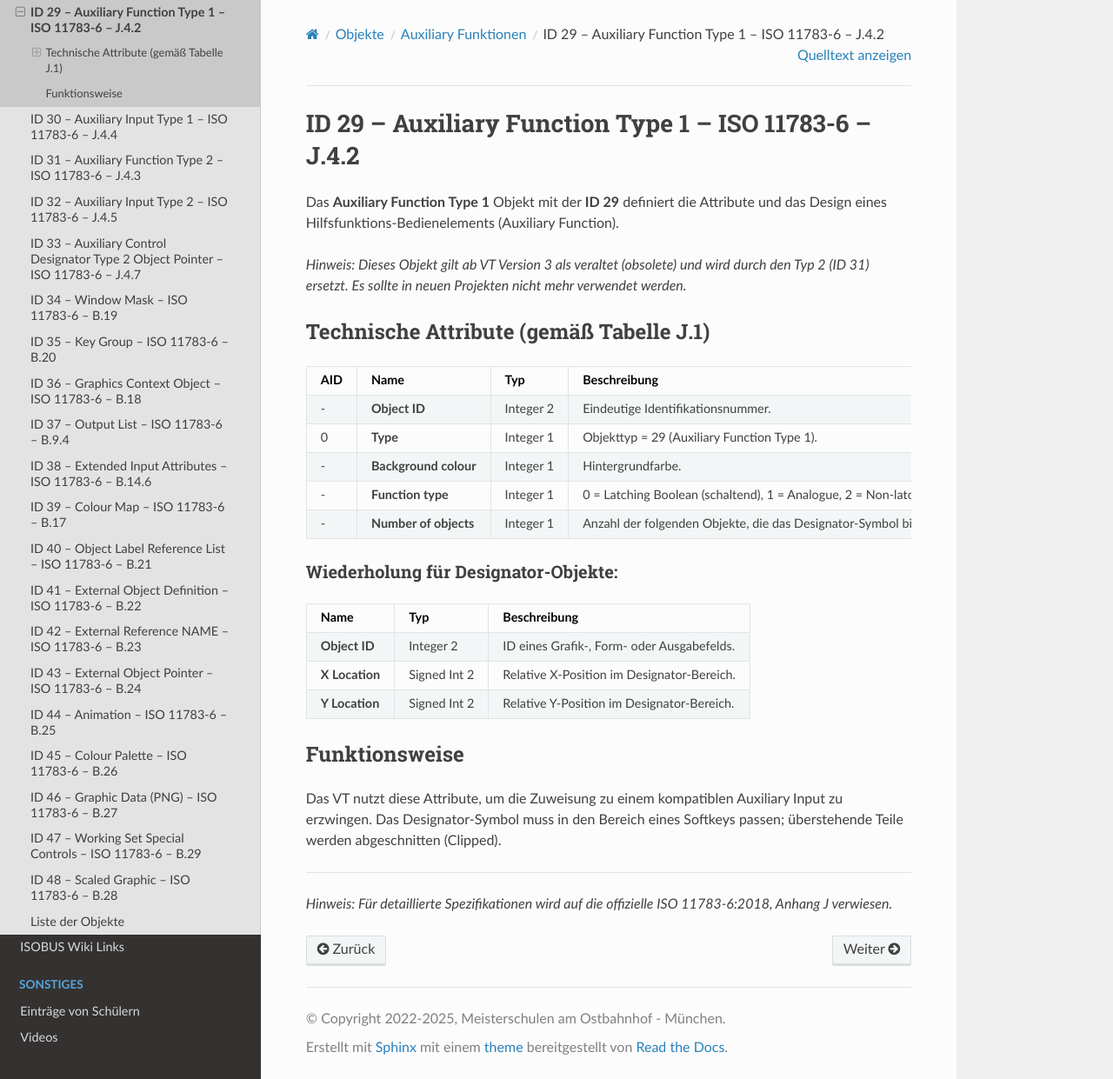
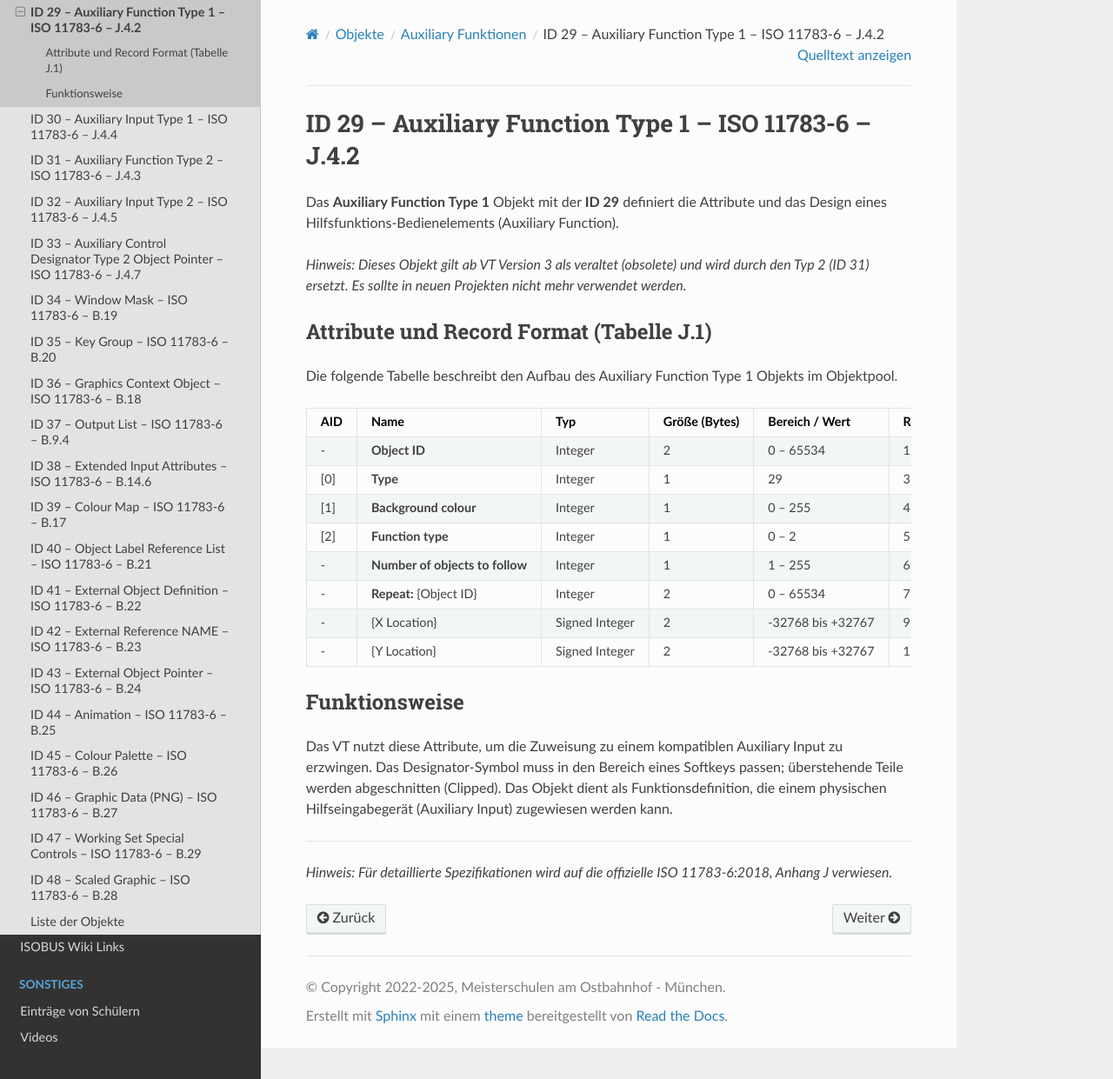
Before and after one commit to Meisterschulen-am-Ostbahnhof-Munchen/ISOBUS-VT-Objects-docs, a Sphinx documentation site: the page built from docs/isobus-objects/ID-29---Auxiliary-Function-Type-1---ISO-11783-6---J.4.2.md, in a window 1280 px wide and 1241 px high. Shown: the whole window at 87% size. Built offline with Sphinx 7.4.7 and the Read the Docs theme 3.1.0, drawn with Linux system fonts in a browser that asks for light colours.

Commit message:
docs: update Auxiliary Function Type 1 (ID 29) with accurate attribute table and record format from ISO 11783-6 Annex J.4.2

```diff
--- a/docs/isobus-objects/ID-29---Auxiliary-Function-Type-1---ISO-11783-6---J.4.2.md
+++ b/docs/isobus-objects/ID-29---Auxiliary-Function-Type-1---ISO-11783-6---J.4.2.md
@@ -7,25 +7,24 @@
 
 *Hinweis: Dieses Objekt gilt ab VT Version 3 als veraltet (obsolete) und wird durch den Typ 2 (ID 31) ersetzt. Es sollte in neuen Projekten nicht mehr verwendet werden.*
 
-## Technische Attribute (gemäß Tabelle J.1)
+### Attribute und Record Format (Tabelle J.1)
 
-| AID | Name | Typ | Beschreibung |
-| :--- | :--- | :--- | :--- |
-| - | **Object ID** | Integer 2 | Eindeutige Identifikationsnummer. |
-| 0 | **Type** | Integer 1 | Objekttyp = 29 (Auxiliary Function Type 1). |
-| - | **Background colour** | Integer 1 | Hintergrundfarbe. |
-| - | **Function type** | Integer 1 | 0 = Latching Boolean (schaltend), 1 = Analogue, 2 = Non-latching Boolean (tastend). |
-| - | **Number of objects** | Integer 1 | Anzahl der folgenden Objekte, die das Designator-Symbol bilden. |
+Die folgende Tabelle beschreibt den Aufbau des Auxiliary Function Type 1 Objekts im Objektpool.
 
-### Wiederholung für Designator-Objekte:
-| Name | Typ | Beschreibung |
-| :--- | :--- | :--- |
-| **Object ID** | Integer 2 | ID eines Grafik-, Form- oder Ausgabefelds. |
-| **X Location** | Signed Int 2 | Relative X-Position im Designator-Bereich. |
-| **Y Location** | Signed Int 2 | Relative Y-Position im Designator-Bereich. |
+| AID | Name | Typ | Größe (Bytes) | Bereich / Wert | Record Byte | Beschreibung |
+| :--- | :--- | :--- | :--- | :--- | :--- | :--- |
+| - | **Object ID** | Integer | 2 | 0 – 65534 | 1 – 2 | Eindeutige ID im Objektpool. |
+| [0] | **Type** | Integer | 1 | 29 | 3 | Objekttyp = Auxiliary Function Type 1. |
+| [1] | **Background colour** | Integer | 1 | 0 – 255 | 4 | Hintergrundfarbe. |
+| [2] | **Function type** | Integer | 1 | 0 – 2 | 5 | 0=Schaltend (Latch Boolean), 1=Analog, 2=Tastend (Non-latching Boolean). |
+| - | **Number of objects to follow** | Integer | 1 | 1 – 255 | 6 | Anzahl der direkt enthaltenen Objekte (Designator). |
+| - | **Repeat:** {Object ID} | Integer | 2 | 0 – 65534 | 7 + ... | Objekt-ID eines enthaltenen Objekts. |
+| - | {X Location} | Signed Integer | 2 | -32768 bis +32767 | 9 + ... | X-Position relativ zur oberen linken Ecke. |
+| - | {Y Location} | Signed Integer | 2 | -32768 bis +32767 | 11 + ... | Y-Position relativ zur oberen linken Ecke. |
 
 ## Funktionsweise
 Das VT nutzt diese Attribute, um die Zuweisung zu einem kompatiblen Auxiliary Input zu erzwingen. Das Designator-Symbol muss in den Bereich eines Softkeys passen; überstehende Teile werden abgeschnitten (Clipped).
+Das Objekt dient als Funktionsdefinition, die einem physischen Hilfseingabegerät (Auxiliary Input) zugewiesen werden kann.
 
 ----
 *Hinweis: Für detaillierte Spezifikationen wird auf die offizielle ISO 11783-6:2018, Anhang J verwiesen.*
```
